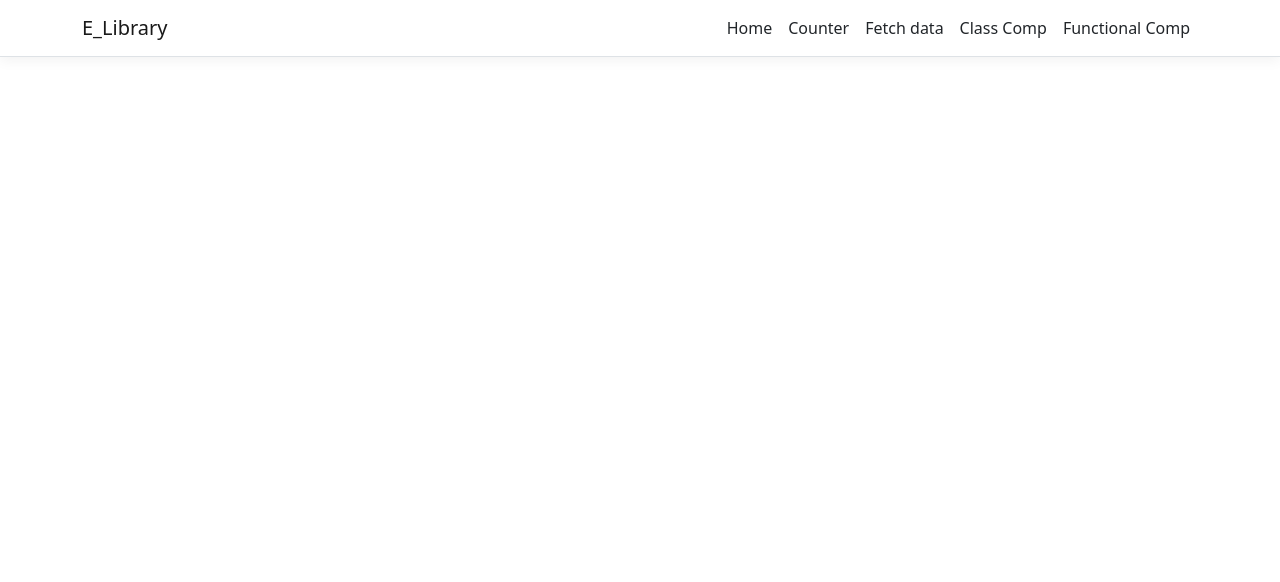
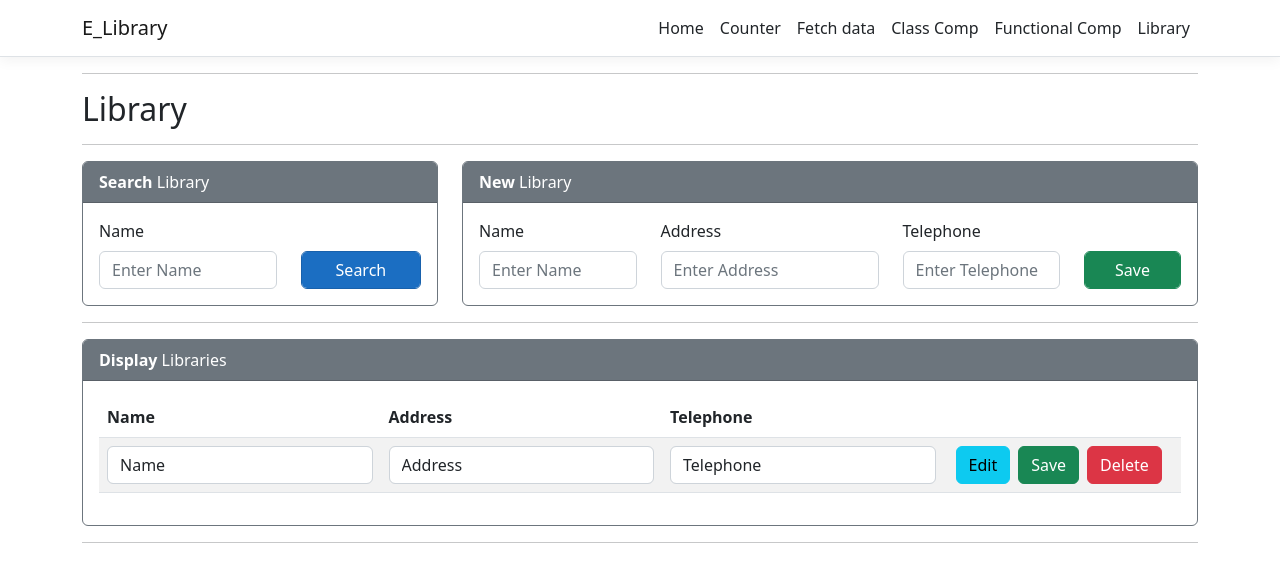
Before and after one commit to Fredricc/E-Library, a React (Create React App) app in the folder ClientApp/: page /LibraryComponent in a window 1280 px wide. Shown: the top 582 px of the page. Built offline with nearby package versions, Linux system fonts and the light colour scheme.

Commit message:
Adding Axios and designing the page

```diff
--- a/ClientApp/package.json
+++ b/ClientApp/package.json
@@ -3,6 +3,7 @@
   "version": "0.1.0",
   "private": true,
   "dependencies": {
+    "axios": "^1.3.1",
     "bootstrap": "^5.2.0",
     "http-proxy-middleware": "^2.0.6",
     "jquery": "^3.6.0",
--- a/ClientApp/src/AppRoutes.js
+++ b/ClientApp/src/AppRoutes.js
@@ -3,6 +3,7 @@ import { FetchData } from "./components/FetchData";
 import { Home } from "./components/Home";
 import { MyClassComponent } from "./components/MyComponent/MyClassComponent";
 import MyFunctionalComponent from "./components/MyComponent/MyFunctionalComponent";
+import LibraryComponent from "./components/MyComponent/LibraryComponent";
 
 const AppRoutes = [
   {
@@ -24,6 +25,10 @@ const AppRoutes = [
     {
         path: '/MyFunctionalComponent',
         element: <MyFunctionalComponent />
+    },
+    {
+        path: '/LibraryComponent',
+        element: <LibraryComponent />
     }
 ];
 
--- /dev/null
+++ b/ClientApp/src/components/MyComponent/LibraryComponent.js
@@ -0,0 +1,95 @@
+import React from "react";
+import axiox from "axios"
+
+const LibraryComponent = (props) => {
+    return (
+        <div>
+            <hr />
+            <h2>Library</h2>
+            <hr />
+            <div className="row">
+                {/* SEARCH LIBRARY*/}
+                <div className="col-md-4">
+                <div className="card border border-secondary shadow-0">
+                    <div className="card-header bg-secondary text-white"><b>Search</b> Library <span className="glyphicon glyphicon-search"></span></div>
+                    <div className="card-body">
+                        <div className="row">
+                            <div className="col-md-7">
+                                <label className="form-label">Name</label>
+                                <input className="form-control" placeholder="Enter Name" name="name" type="text" />
+                            </div>
+                            <div className="col-md-5">
+                                <label className="form-label">&nbsp;</label>
+                                <div className="btn-toolbar">
+                                    <button type="button" className="btn btn-primary form-control">Search</button>
+                                </div>
+                            </div>
+                        </div>
+                        </div>
+                    </div>
+                </div>
+                {/* NEW LIBRARY */}
+                <div className="col-md-8">
+                    <div className="card border border-secondary shadow-0">
+                        <div className="card-header bg-secondary text-white"><b>New</b> Library</div>
+                        <div className="card-body">
+                            <div className="row">
+                                <div className="col-md-3">
+                                    <label className="form-label">Name</label>
+                                    <input className="form-control" placeholder="Enter Name" name="name" type="text" />
+                                </div>
+                                <div className="col-md-4">
+                                    <label className="form-label">Address</label>
+                                    <input className="form-control" placeholder="Enter Address" name="address" type="text" />
+                                </div>
+                                <div className="col-md-3">
+                                    <label className="form-label">Telephone</label>
+                                    <input className="form-control" placeholder="Enter Telephone" name="telephone" type="text" />
+                                </div>
+                                <div className="col-md-2">
+                                    <label className="form-label">&nbsp;</label>
+                                    <buttom type="button" className="btn btn-success form-control">Save</buttom>
+                                </div>
+                            </div>
+                        </div>
+                    </div>
+                </div>
+            </div>
+            <hr />
+            {/*DISPLAY LIBRARIES*/}
+            <div className="card border border-secondary shadow-0">
+                <div className="card-header bg-secondary text-white"><b>Display</b> Libraries</div>
+                <div className="card-body">
+                    <table className="table table-striped">
+                        <thead>
+                            <tr>
+                                <th>Name</th>
+                                <th>Address</th>
+                                <th>Telephone</th>
+                                <th></th>
+                            </tr>
+                        </thead>
+                        <tbody>
+                            <tr>
+                                <td><input className="form-control" type="text" value="Name" /> </td>
+                                <td><input className="form-control" type="text" value="Address" /> </td>
+                                <td><input className="form-control" type="text" value="Telephone" /> </td>
+                                <td>
+                                    <div className="btn-toolbar">
+                                        <button className="btn btn-info m-1 mb-0 mt-0">Edit</button>
+                                        <button className="btn btn-success m-1 mb-0 mt-0">Save</button>
+                                        <button className="btn btn-danger m-1 mb-0 mt-0">Delete</button>
+                                    </div>
+                                </td>
+                            </tr>
+                        </tbody>
+                    </table>
+                </div>
+
+            </div>
+            <hr />
+        </div>
+        )
+}
+
+export default LibraryComponent;
--- a/ClientApp/src/components/NavMenu.js
+++ b/ClientApp/src/components/NavMenu.js
@@ -44,6 +44,9 @@ export class NavMenu extends Component {
               <NavItem>
                 <NavLink tag={Link} className="text-dark" to="/MyFunctionalComponent">Functional Comp</NavLink>
               </NavItem>
+              <NavItem>
+                <NavLink tag={Link} className="text-dark" to="/LibraryComponent">Library</NavLink>
+              </NavItem>
             </ul>
           </Collapse>
         </Navbar>
```
Also changed, not shown: 1 other file (tests, documents, lock files or other folders).
